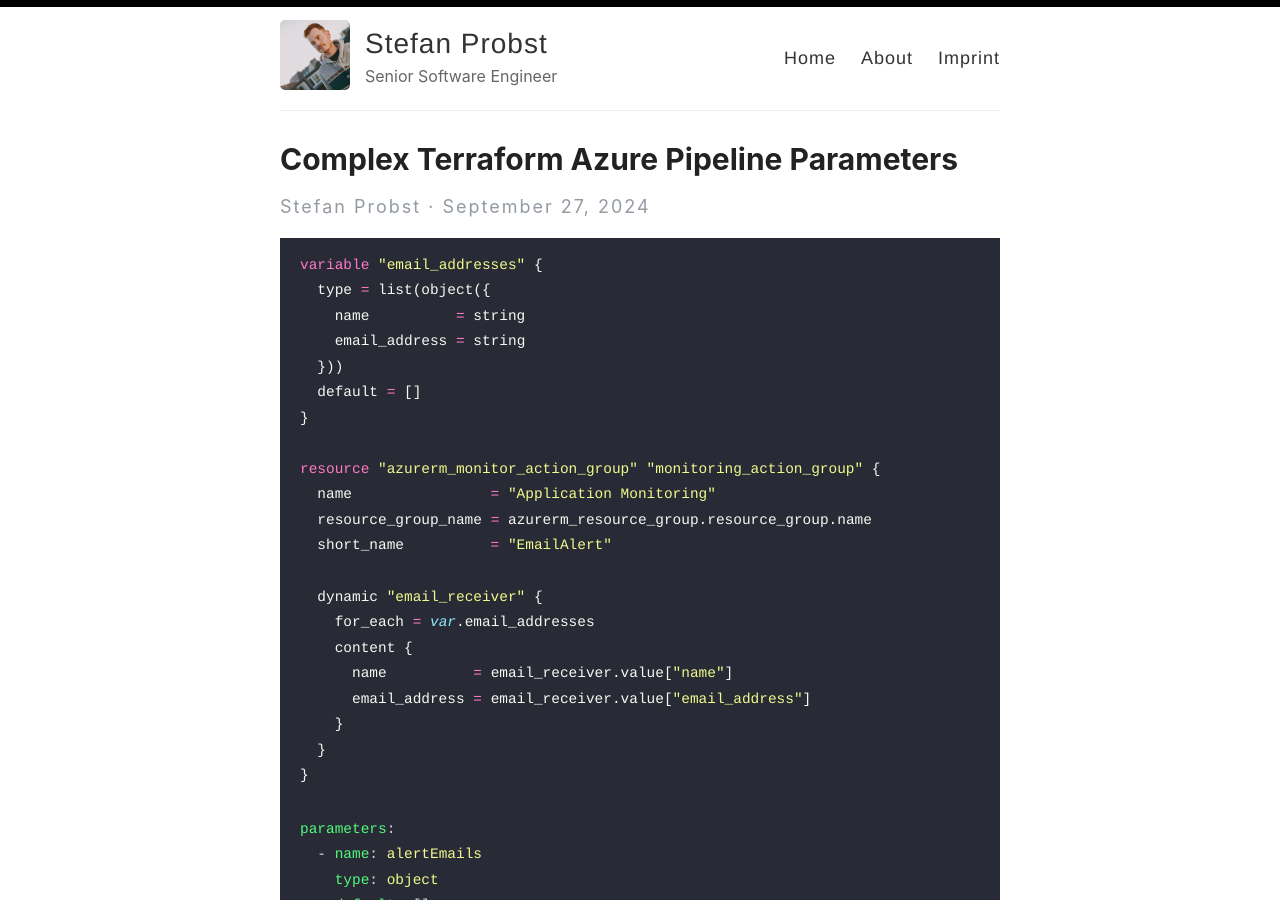
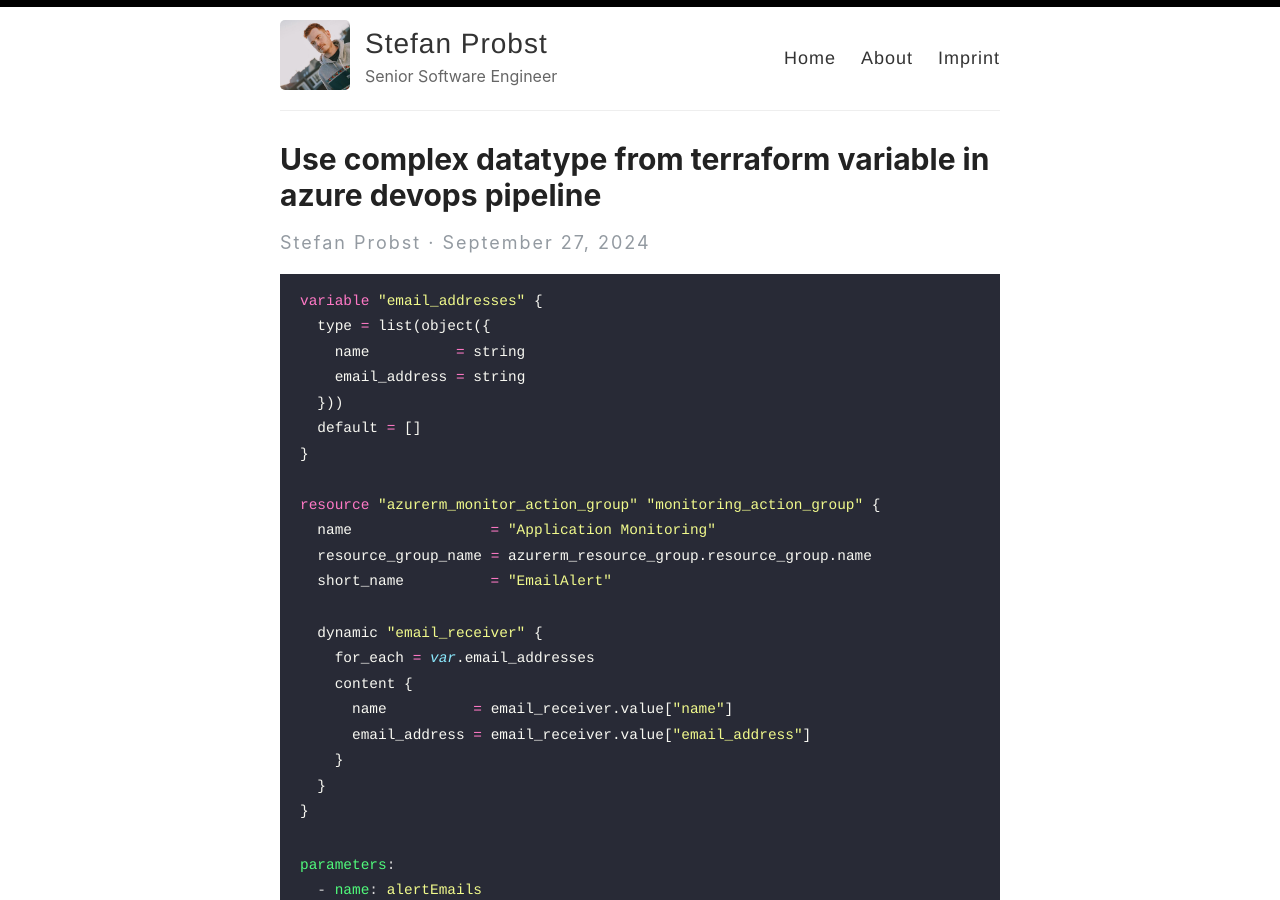
Before and after one commit to probststefan/code-blog, a Jekyll site: the page built from _posts/2024-09-27-complex-terraform-azure-pipeline-parameters.md, in a window 1280 px wide and 900 px high. Built offline with Jekyll 4.4.1, drawn with Linux system fonts in a browser that asks for light colours; our own code applies the rules of GitHub Pages for plain Markdown files.

Commit message:
Update 2024-09-27-complex-terraform-azure-pipeline-parameters.md

````diff
--- a/_posts/2024-09-27-complex-terraform-azure-pipeline-parameters.md
+++ b/_posts/2024-09-27-complex-terraform-azure-pipeline-parameters.md
@@ -1,3 +1,8 @@
+---
+layout: post
+title: Use complex datatype from terraform variable in azure devops pipeline
+---
+
 ```terraform
 variable "email_addresses" {
   type = list(object({
````
